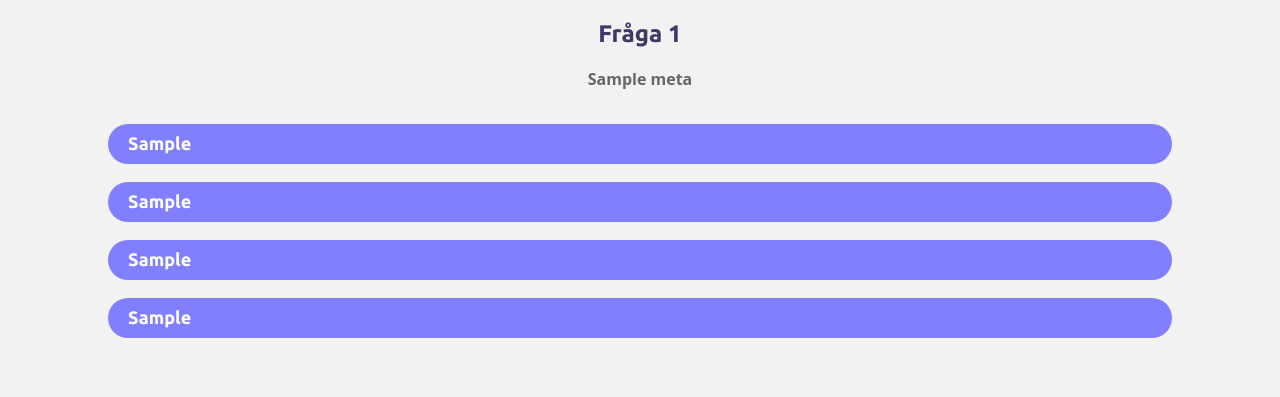
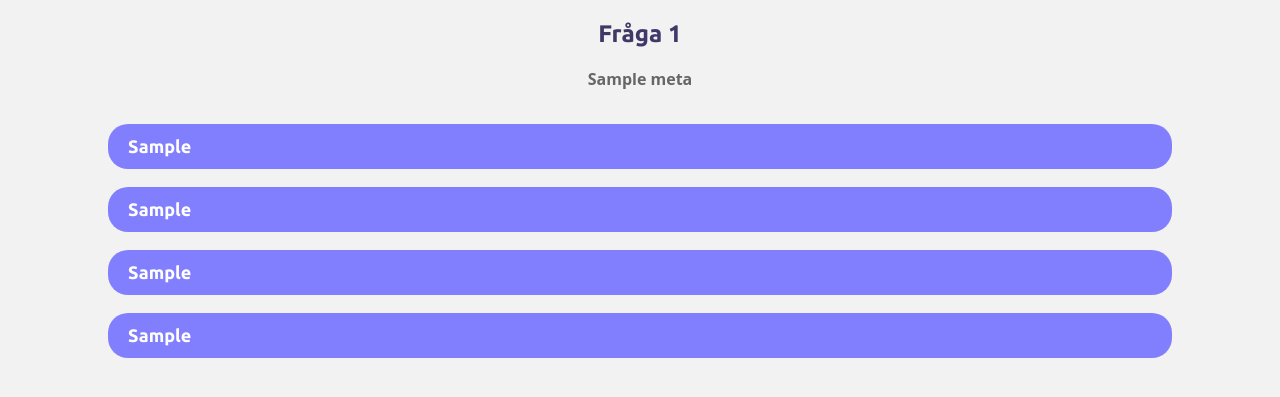
Before and after one commit to JohanKJIP/tipspromenad, a Flask app: template templates/question.html in a window 1280 px wide. Shown: the top 397 px of the page. Run offline with Flask 2, Linux system fonts and the light colour scheme; the template is opened without the code that fills it: most values are stand-ins (such as "Sample title", 1, 10 or a date in 2020).

Commit message:
Fix question alternative style

```diff
--- a/static/css/style.css
+++ b/static/css/style.css
@@ -18,7 +18,6 @@ ul {
 
 li {
   width: 50%;
-  height: 5em;
   border-radius: 40px;
   background-color: grey;
   margin: auto;
@@ -55,8 +54,7 @@ p {
 
 .question-choice {
   width: 80%;
-  height: 40px;
-  padding: 0 20px;
+  padding: 12px 20px;
   border-radius: 20px;
   margin-top: 1em;
   background-color: #827ffe;
```
